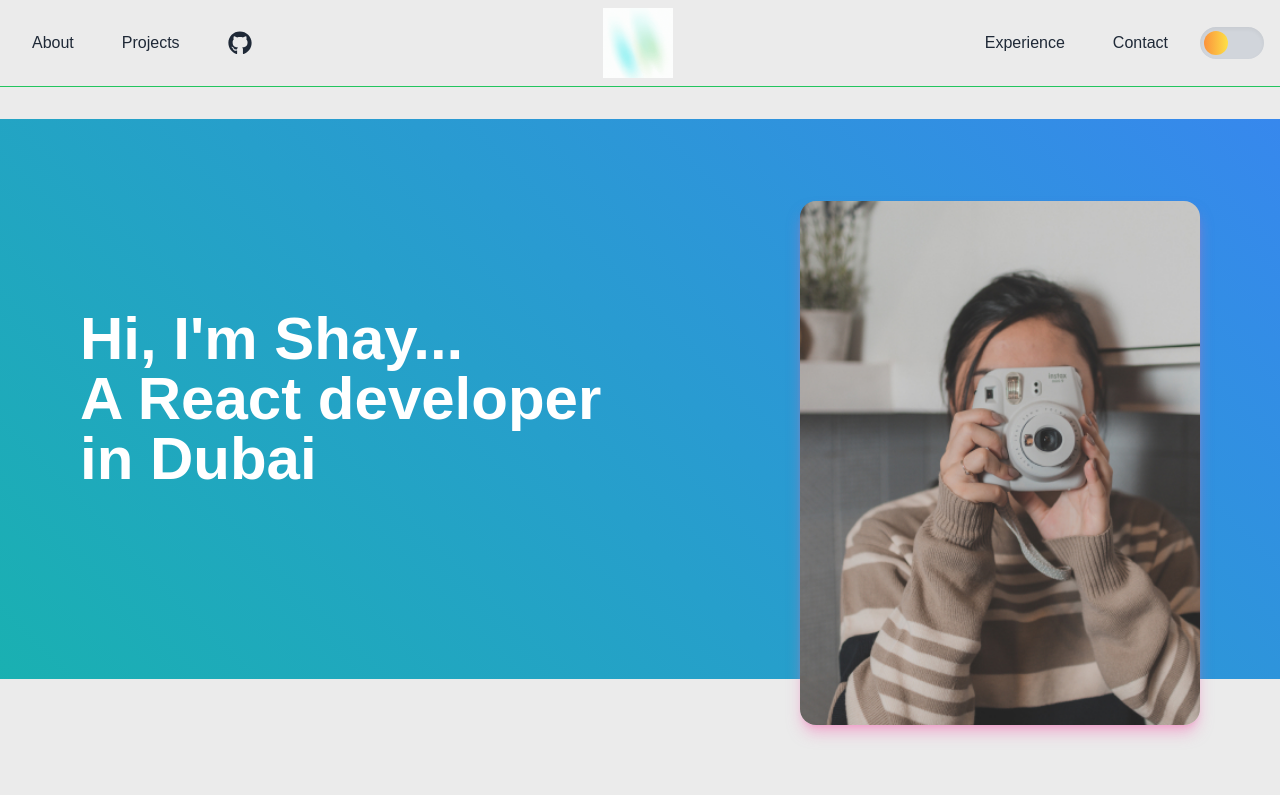
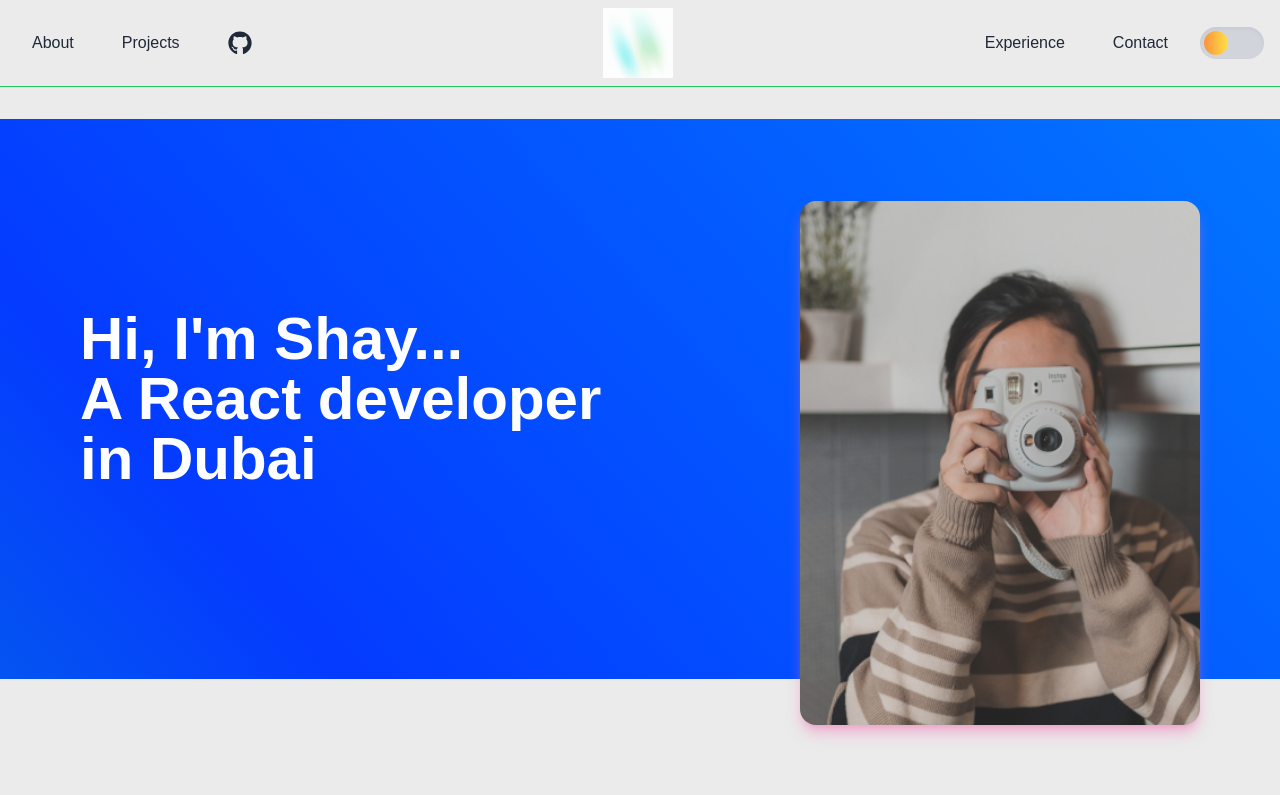
Before and after one commit to shay122990/next-portfolio, a Next.js app: page / in a window 1280 px wide. Shown: the top 795 px of the page. Built offline with nearby package versions, Linux system fonts and the light colour scheme; a web font is replaced by a local one.

Commit message:
background color change on hero

```diff
--- a/src/app/globals.css
+++ b/src/app/globals.css
@@ -75,7 +75,12 @@ body {
   }
 }
 .gradient-bg {
-  background: linear-gradient(45deg, #1e3a8a, #14b8a6, #3b82f6, #0ea5e9);
+  background: linear-gradient(
+    229deg,
+    rgba(0, 224, 255, 1) 0%,
+    rgba(4, 59, 255, 1) 57%,
+    rgba(4, 255, 149, 1) 95%
+  );
   background-size: 400% 400%;
   animation: gradientShift 10s ease infinite;
   position: absolute;
```
